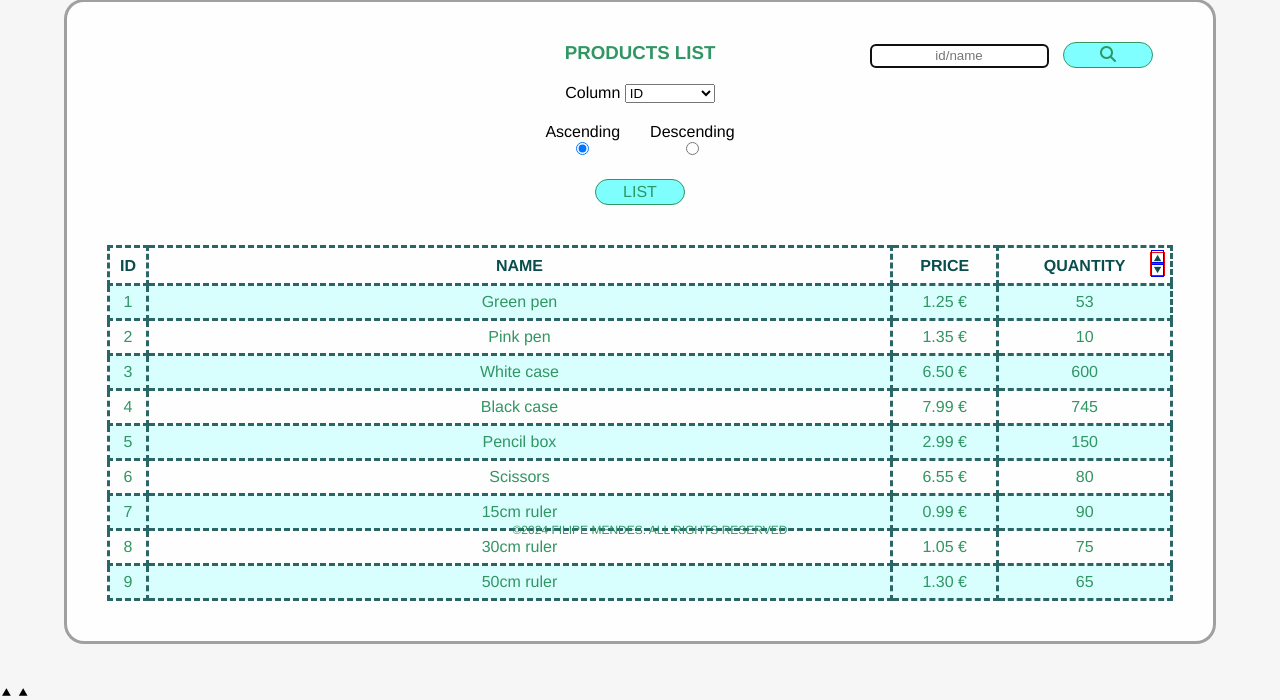
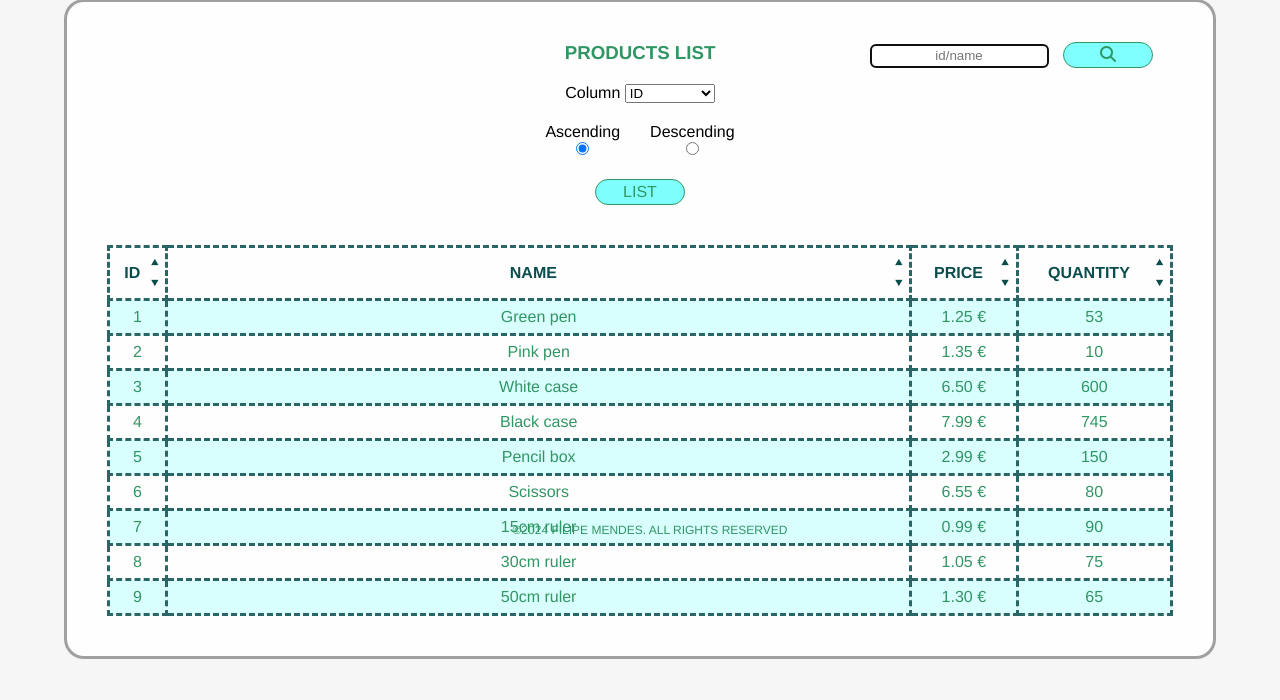
Before and after one commit to FMatiasMendes/Stock_Management_Site, a PHP site: page /productsList.php in a window 1280 px wide. Shown: the part 252-952 px from the top of the page. Run offline with PHP 8.4, Linux system fonts and the light colour scheme; data comes from the database, SQL or seed files in the repository; some libraries are stand-ins or nearby versions.

Commit message:
arrow pointers to ascending and descending options corrected with css. Looking great.

```diff
--- a/edictProduct.php
+++ b/edictProduct.php
@@ -66,8 +66,6 @@
 		</header>
 
 		<main>
-
-
 
 			<?php if($form2): ?>
 				<div class="outer-border">
--- a/productsList.php
+++ b/productsList.php
@@ -76,16 +76,38 @@
 
 				<table>
 					<tr>
-						<th>ID</th>
-						<th class="name-column">NAME</th>
-						<th>PRICE</th>
-						<th class="th-div">
-							QUANTITY
-							<div class="arrows-div">
-								<div class="asc-arrow">
+						<th>
+							<div class="th-content">
+								<div class="th-name">ID</div>
+								<div class="arrows-div">
 									<button class="arrow-button">&#11205;</button>
+									<button class="arrow-button">&#11206;</button>
 								</div>
-								<div class="desc-arrow">
+							</div>
+						</th>
+						<th class="name-column">
+							<div class="th-content">
+								<div class="th-name">NAME</div>
+								<div class="arrows-div">
+									<button class="arrow-button">&#11205;</button>
+									<button class="arrow-button">&#11206;</button>
+								</div>
+							</div>
+						</th>
+						<th>
+							<div class="th-content">
+								<div class="th-name">PRICE</div>
+								<div class="arrows-div">
+									<button class="arrow-button">&#11205;</button>
+									<button class="arrow-button">&#11206;</button>
+								</div>
+							</div>
+						</th>
+						<th>
+							<div class="th-content">
+								<div class="th-name">QUANTITY</div>
+								<div class="arrows-div">
+									<button class="arrow-button">&#11205;</button>
 									<button class="arrow-button">&#11206;</button>
 								</div>
 							</div>
--- a/styles/style.css
+++ b/styles/style.css
@@ -216,7 +216,7 @@
 	background-color: rgba(0, 255, 255, 1);
 }
 
-.th-div{
+/* .th-div{
 	display: flex;
     justify-content: center;
     align-items: center;
@@ -224,7 +224,7 @@
 	height: 100%;
     position: relative;
 	height: 35px;
-	border: none;
+	border: 1px solid red;
 }
 
 .arrows-div {
@@ -235,6 +235,7 @@
     right: 5px;
     top: 11%;
     text-align: center;
+	gap: 15px;
 }
 
 .asc-arrow,
@@ -257,9 +258,39 @@
 	height: 15px;
 
 	border: 1px solid blue;
+} */
+
+
+.th-content{
+	display: flex;
+	justify-content: space-between; /* Espaça os elementos horizontalmente */
+	align-items: center; /* Centraliza verticalmente */
+	padding: 0 5px; /* Opcional: ajusta o espaçamento interno */
+	height: 50px;
+	box-sizing: border-box; /* Inclui o padding no cálculo do tamanho */
 }
 
-tr:has(.th-div):hover{
+.th-name{
+	text-align: center;
+	flex: 1;
+}
+
+.arrows-div{
+	display: flex;
+	flex-direction: column; /* Coloca as setas em coluna */
+	align-items: center; /* Centraliza horizontalmente */
+	gap: 5px; /* Espaçamento entre as setas */
+}
+
+.arrow-button{
+	pointer-events: auto;
+	cursor: pointer;
+	background-color: transparent;
+    border: none;
+    color: rgb(10, 77, 77);
+}
+
+tr:has(.th-content):hover{
 	background-color: transparent;
 }
 
```
